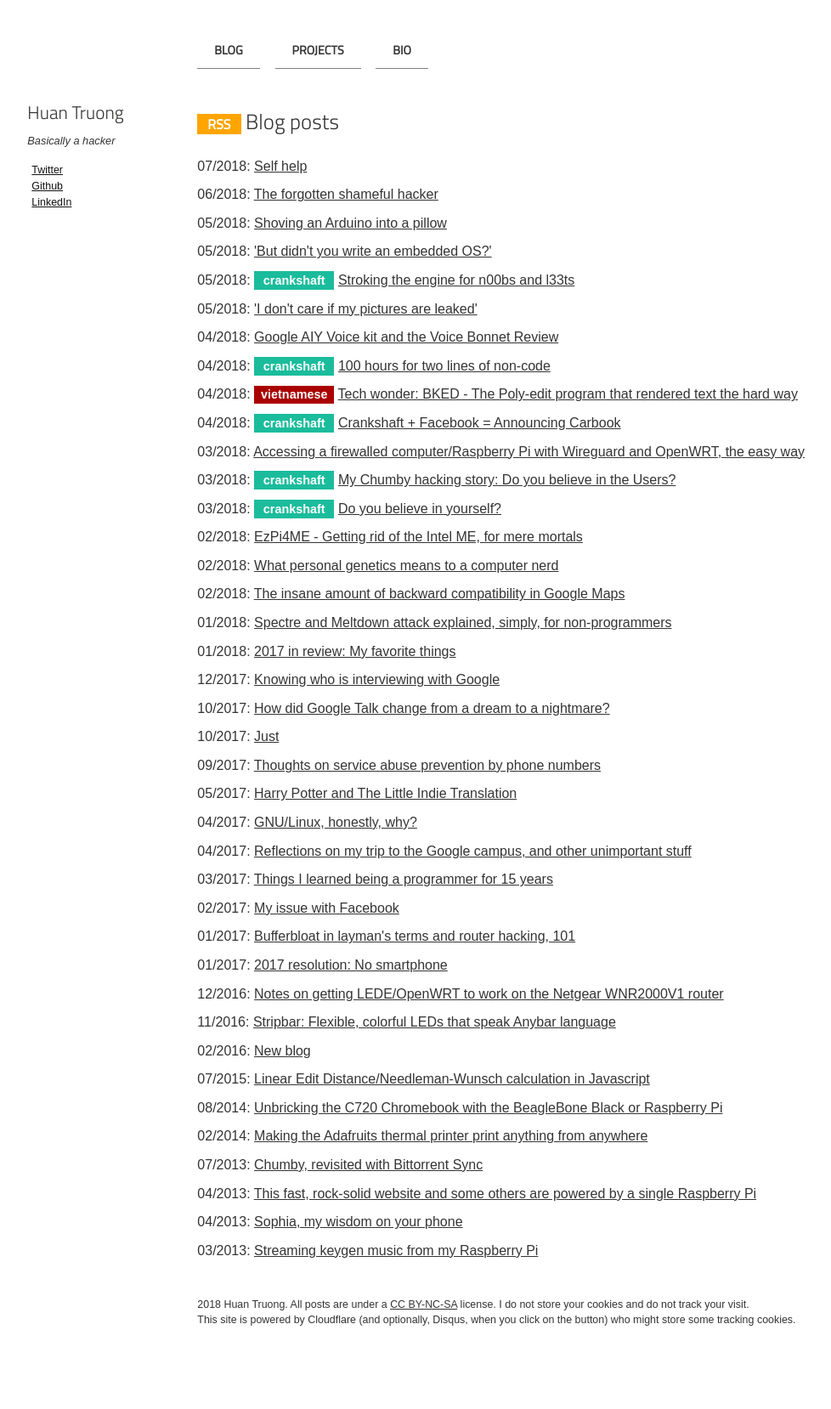
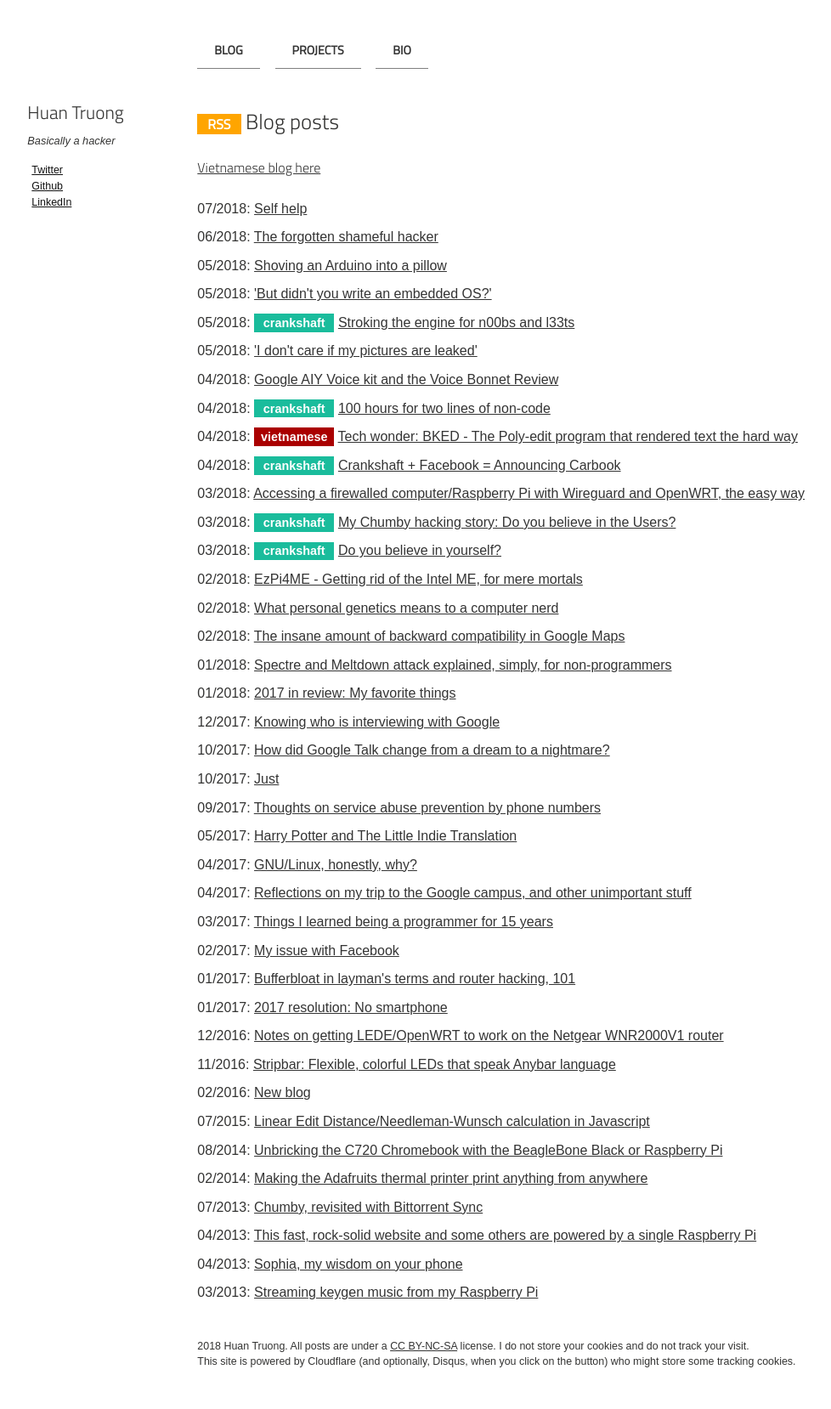
Before and after one commit to htruong/htruong.github.io, a Jekyll site: the page built from index.md, in a window 1280 px wide. Shown: the whole page at 85% size, without its empty margins (116-1094 px from the left). Built offline with Jekyll 4.4.1, drawn with Linux system fonts in a browser that asks for light colours; before the commit the page ends 1609 px from its top, so only the background shows below that.

Commit message:
Update post-index.html

```diff
--- a/_layouts/post-index.html
+++ b/_layouts/post-index.html
@@ -35,6 +35,7 @@
   <div id="index">
 	  <!--<h1>{{ page.title }}</h1>-->
 	  <div><h2><a class="rss-button" href="/feed.xml">RSS</a> Blog posts</h2></div>
+	  <div><h4><a target="_blank" href="https://spiderum.com/nguoi-dung/wasabi">Vietnamese blog here</a></h4></div>
     {% for post in site.posts %}
 
     {% assign category = site.my_categories | where: "slug", post.category %}
```
